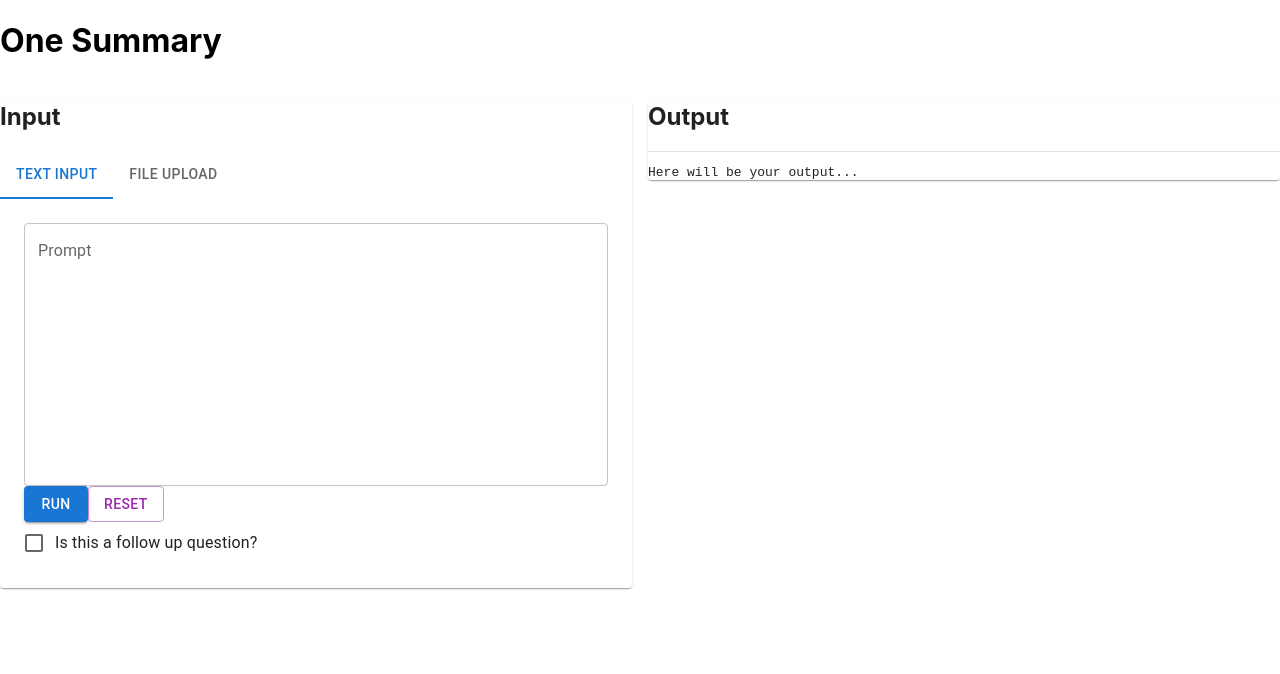
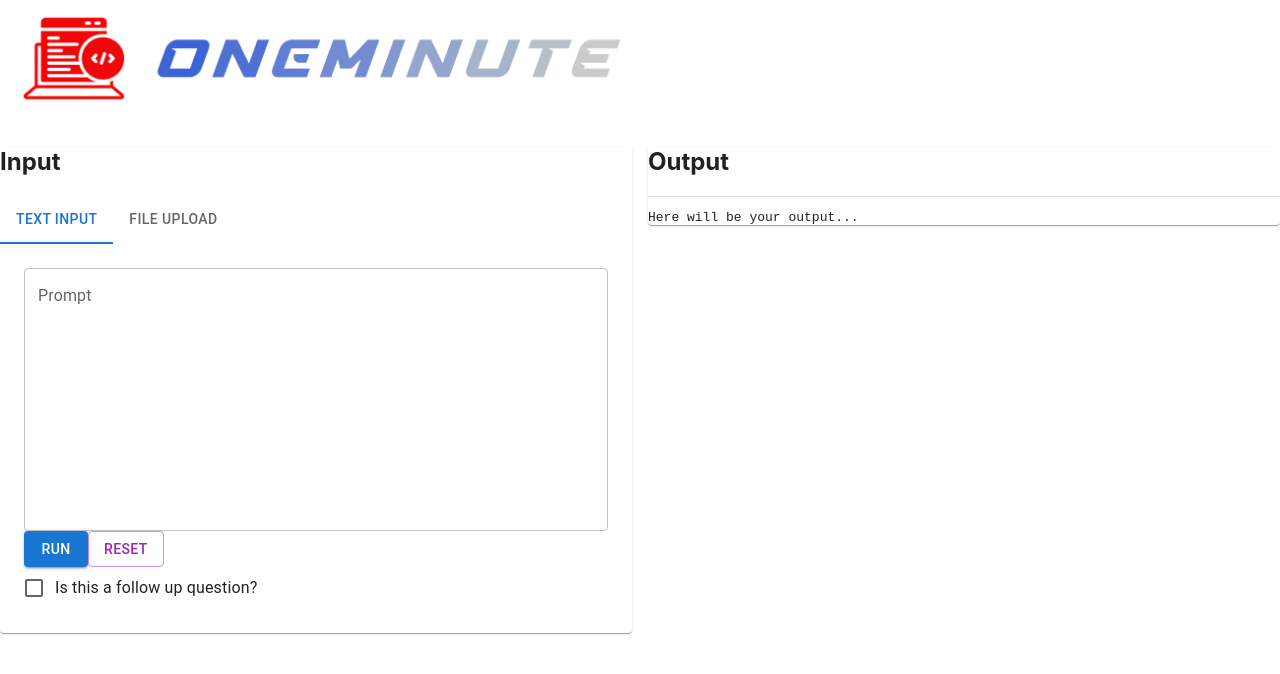
Before and after one commit to mlam28/Summarize-UI, a React (Create React App) app: page / in a window 1280 px wide. Shown: the top 674 px of the page. Built offline with nearby package versions, Linux system fonts and the light colour scheme.

Commit message:
styling!

```diff
--- a/public/index.html
+++ b/public/index.html
@@ -24,7 +24,7 @@
       work correctly both with client-side routing and a non-root public URL.
       Learn how to configure a non-root public URL by running `npm run build`.
     -->
-    <title>React App</title>
+    <title>OneMinute</title>
   </head>
   <body>
     <noscript>You need to enable JavaScript to run this app.</noscript>
--- a/src/App.js
+++ b/src/App.js
@@ -14,6 +14,8 @@ import {
 } from '@mui/material';
 import UploadForm from './components/UploadForm';
 import axios from "axios";
+import logo from './assets/logo.png';
+import {Image} from "@mui/icons-material";
 
 function TabPanel(props) {
     const { children, value, index, ...other } = props;
@@ -92,12 +94,12 @@ function App() {
 
 
     return (
-        <div className="App">
+        <div className="App bg-[#f4f4f4] min-h-screen" >
             <Backdrop open={isLoading}>
                 <CircularProgress color="inherit"/>
             </Backdrop>
-            <header className="text-center my-8">
-                <h1 className="text-4xl font-bold">One Summary</h1>
+            <header className="justify-center items-center flex my-8">
+                <img style={{width: '50%'}} src={require('./assets/logo.png')}/>
             </header>
 
             <Grid container spacing={2}>
```
Also changed, not shown: src/assets/logo.png (added), 1 other file (tests, documents, lock files or other folders).
